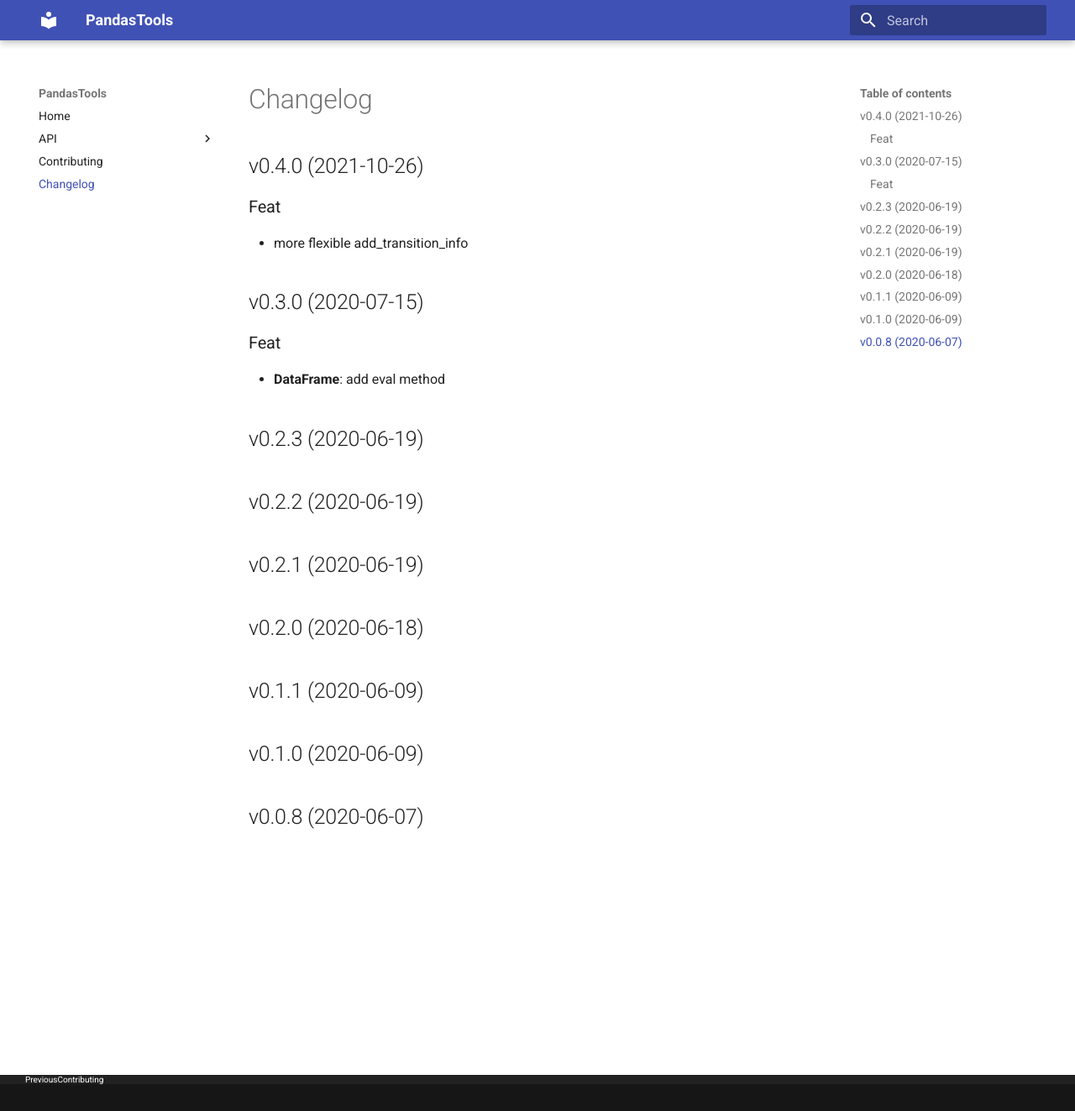
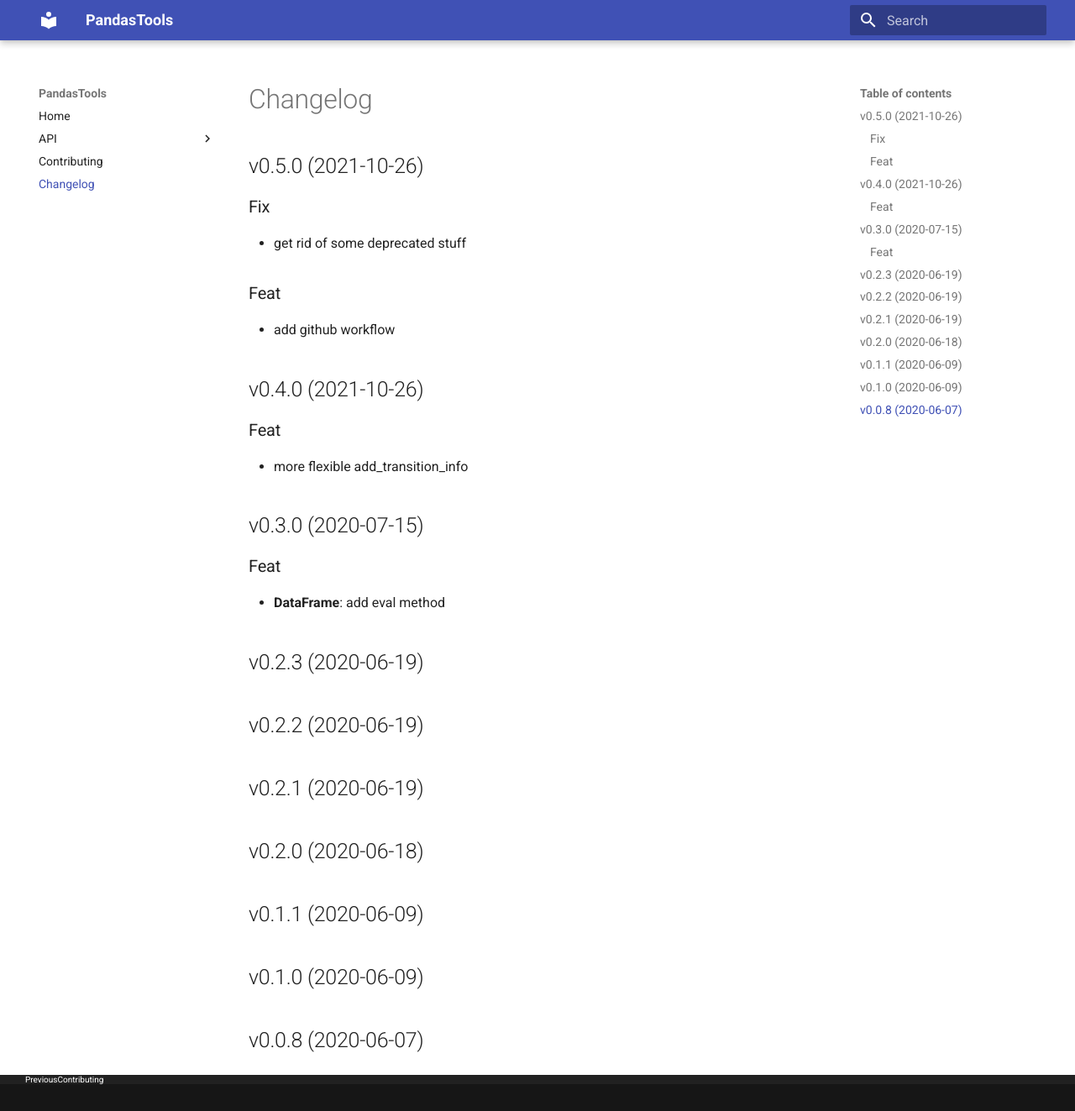
Before and after one commit to phil65/pandastools, an MkDocs documentation site: the page built from docs/changelog.md, in a window 1280 px wide and 1323 px high. Shown: the whole window at 84% size. Built offline with MkDocs 1.6.1 and Material for MkDocs 9.7.7, drawn with Linux system fonts in a browser that asks for light colours.

Commit message:
bump: version 0.4.0 → 0.5.0

```diff
--- a/docs/changelog.md
+++ b/docs/changelog.md
@@ -1,3 +1,13 @@
+## v0.5.0 (2021-10-26)
+
+### Fix
+
+- get rid of some deprecated stuff
+
+### Feat
+
+- add github workflow
+
 ## v0.4.0 (2021-10-26)
 
 ### Feat
--- a/pandastools/__init__.py
+++ b/pandastools/__init__.py
@@ -6,6 +6,6 @@ from . import accessors
 
 __author__ = """Philipp Temminghoff"""
 __email__ = "phil65@kodi.tv"
-__version__ = "0.4.0"
+__version__ = "0.5.0"
 
 __all__ = ["accessors", "utils"]
--- a/pyproject.toml
+++ b/pyproject.toml
@@ -1,6 +1,6 @@
 [tool.poetry]
 name = "PandasTools"
-version = "0.4.0"
+version = "0.5.0"
 description = "Helper functions for Pandas DataFrames / Series"
 readme = 'docs/index.md'
 repository = "https://github.com/phil65/pandastools"
@@ -104,7 +104,7 @@ exclude = '''
 '''
 [tool.commitizen]
 name = "cz_conventional_commits"
-version = "0.4.0"
+version = "0.5.0"
 tag_format = "v$version"
 version_files = [
     "pandastools/__init__.py:__version__",
--- a/setup.py
+++ b/setup.py
@@ -35,6 +35,6 @@ setup(
     packages=find_packages(),
     test_suite="tests",
     url="https://github.com/phil65/pandastools",
-    version="0.4.0",
+    version="0.5.0",
     zip_safe=False,
 )
```
Also changed, not shown: CHANGELOG.md (+10 -0 lines).
